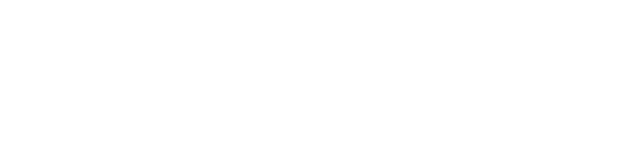
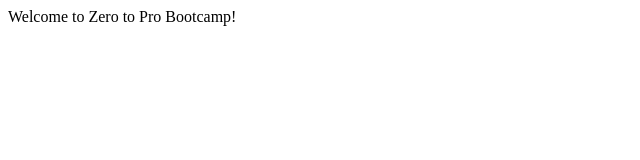
Before and after one commit to nhtetlinn/nhtetlinn.github.io, a plain HTML site: page HTML2/1index.html in a window 1280 px wide. Shown: the whole page, without its empty margins (0-640 px from the left). Drawn offline with Linux system fonts and the light colour scheme.

Commit message:
first version

```diff
--- a/HTML2/1index.html
+++ b/HTML2/1index.html
@@ -4,9 +4,9 @@
     <meta charset="UTF-8">
     <meta http-equiv="X-UA-Compatible" content="IE=edge">
     <meta name="viewport" content="width=device-width, initial-scale=1.0">
-    <title>Welcome to Zero to Pro bootcamp!</title>
+    <title>Docoment</title>
 </head>
 <body>
-
+    Welcome to Zero to Pro Bootcamp!
 </body>
 </html>
```
